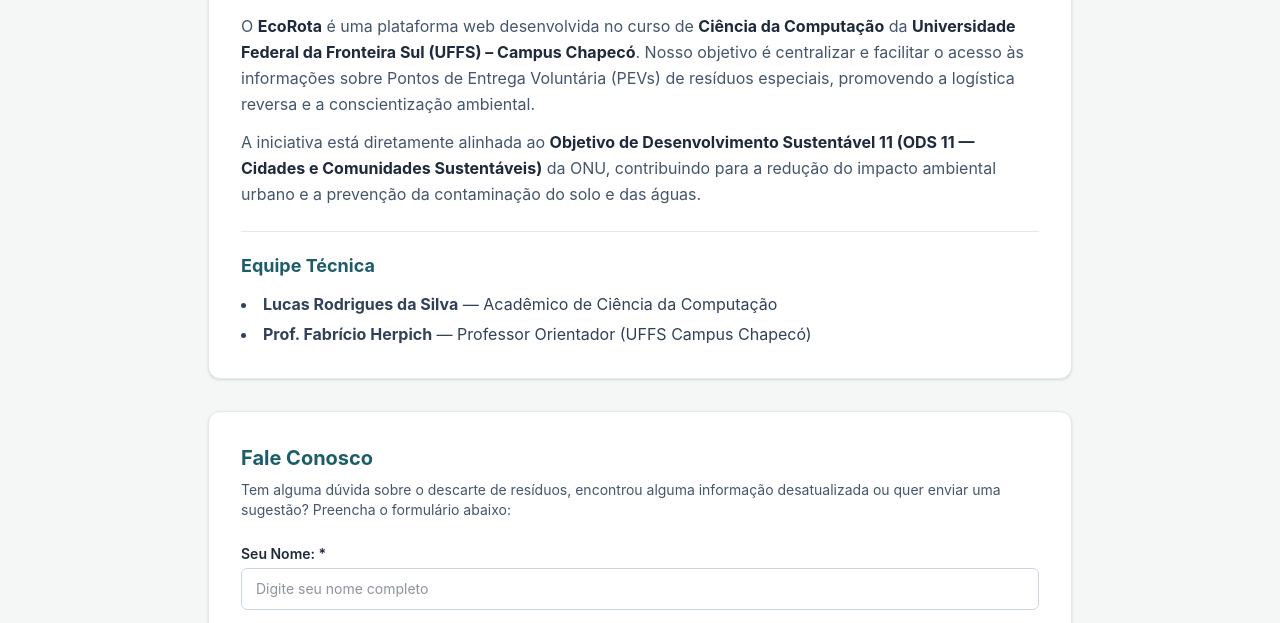
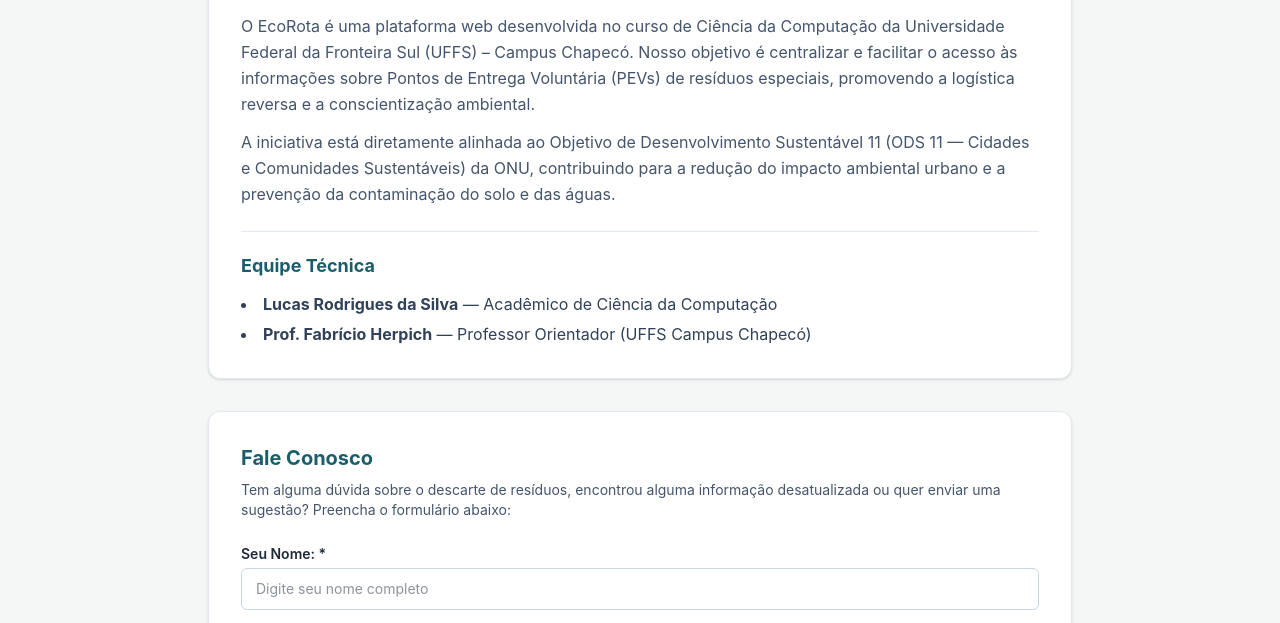
Before and after one commit to LuhRdaSilva/EcoRota, a website: page contato.html in a window 1280 px wide. Shown: the part 176-799 px from the top of the page. Drawn offline with Linux system fonts and the light colour scheme.

Commit message:
Ajusta textos e remove tags strong desnecessarias nas paginas contato e indique

```diff
--- a/contato.html
+++ b/contato.html
@@ -35,13 +35,13 @@
         <section class="bg-white rounded-xl p-6 md:p-8 shadow-sm border border-slate-200" aria-labelledby="titulo-sobre">
             <h1 id="titulo-sobre" class="text-2xl md:text-3xl font-bold text-eco-primaria mb-4">Sobre o EcoRota</h1>
             <p class="text-slate-600 mb-3 leading-relaxed">
-                O <strong class="text-eco-texto">EcoRota</strong> é uma plataforma web desenvolvida no curso de <strong class="text-eco-texto">Ciência da Computação</strong>
-                da <strong class="text-eco-texto">Universidade Federal da Fronteira Sul (UFFS) – Campus Chapecó</strong>.
+                O EcoRota é uma plataforma web desenvolvida no curso de Ciência da Computação
+                da Universidade Federal da Fronteira Sul (UFFS) – Campus Chapecó.
                 Nosso objetivo é centralizar e facilitar o acesso às informações sobre Pontos de Entrega Voluntária (PEVs)
                 de resíduos especiais, promovendo a logística reversa e a conscientização ambiental.
             </p>
             <p class="text-slate-600 mb-6 leading-relaxed">
-                A iniciativa está diretamente alinhada ao <strong class="text-eco-texto">Objetivo de Desenvolvimento Sustentável 11 (ODS 11 — Cidades e Comunidades Sustentáveis)</strong>
+                A iniciativa está diretamente alinhada ao Objetivo de Desenvolvimento Sustentável 11 (ODS 11 — Cidades e Comunidades Sustentáveis)</strong>
                 da ONU, contribuindo para a redução do impacto ambiental urbano e a prevenção da contaminação do solo e das águas.
             </p>
 
```
Also changed, not shown: Indique.html (+1 -1 lines).
